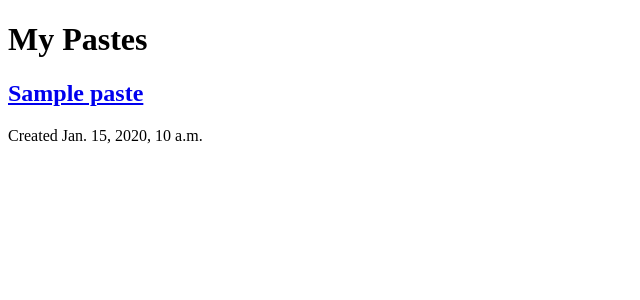
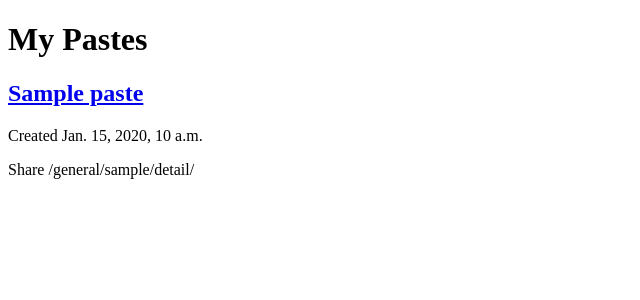
Before and after one commit to rajatvijay/codebro, a Django app: page /general/list/ in a window 1280 px wide. Shown: the top 300 px of the page, without its empty margins (0-640 px from the left). Run offline with Django 3.2, Linux system fonts and the light colour scheme; tables that the repository leaves empty hold one stand-in row (values such as "Sample post").

Commit message:
Added the url to share on the list and detail view

```diff
--- a/general/models.py
+++ b/general/models.py
@@ -1,4 +1,6 @@
 from __future__ import unicode_literals
+
+from django.core.urlresolvers import reverse
 from django.db import models
 from pygments.lexers import get_all_lexers
 
@@ -13,3 +15,6 @@ class Paste(models.Model):
     slug = models.SlugField(max_length=6, unique=True, db_index=True, editable=False)
     created = models.DateTimeField(auto_now_add=True)
     updated = models.DateTimeField(auto_now=True)
+
+    def get_absolute_url(self):
+        return reverse('paste_detail', args=[self.slug])
--- a/general/templates/general/paste/detail.html
+++ b/general/templates/general/paste/detail.html
@@ -11,6 +11,9 @@
     <p class="date">
         Created {{ paste.created }}
     </p>
+    <p class="share-link">
+        Share {{ paste.get_absolute_url }}
+    </p>
     <p>
         Language: {{ paste.syntax }}
     </p>
--- a/general/templates/general/paste/list.html
+++ b/general/templates/general/paste/list.html
@@ -4,8 +4,17 @@
 
 {% block content %}
     <h1>My Pastes</h1>
-    {% for paste in pastes %}
-        <h2><a href="{% url "paste_detail" paste.slug %}">{{ paste.title }}</a></h2>
-        <p class="date">Created {{ paste.created }}</p>
-    {% endfor %}
+        {% for paste in pastes %}
+            <h2>
+                <a href="{% url "paste_detail" paste.slug %}">
+                    {{ paste.title }}
+                </a>
+            </h2>
+            <p class="date">
+                Created {{ paste.created }}
+            </p>
+            <p class="share-link">
+                Share {{ paste.get_absolute_url }}
+            </p>
+        {% endfor %}
 {% endblock %}
```
